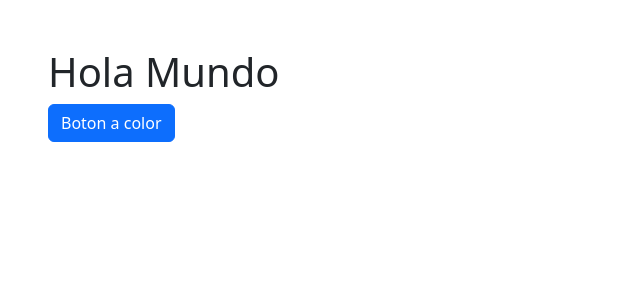
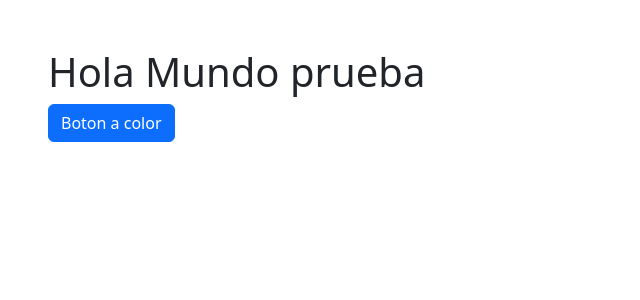
Before and after one commit to diego-hernandez-sepulveda/Turismo_DD, a React (Vite) app in the folder app/: page / in a window 1280 px wide. Shown: the top 300 px of the page, without its empty margins (0-640 px from the left). Built offline with nearby package versions, Linux system fonts and the light colour scheme.

Commit message:
prueba interna

```diff
--- a/app/src/App.jsx
+++ b/app/src/App.jsx
@@ -3,7 +3,7 @@ import Button from 'react-bootstrap/Button';
 function App() {
   return (
     <div className="p-5">
-      <h1>Hola Mundo</h1>
+      <h1>Hola Mundo prueba </h1>
       <Button variant="primary">Boton a color</Button>
     </div>
   );
```
